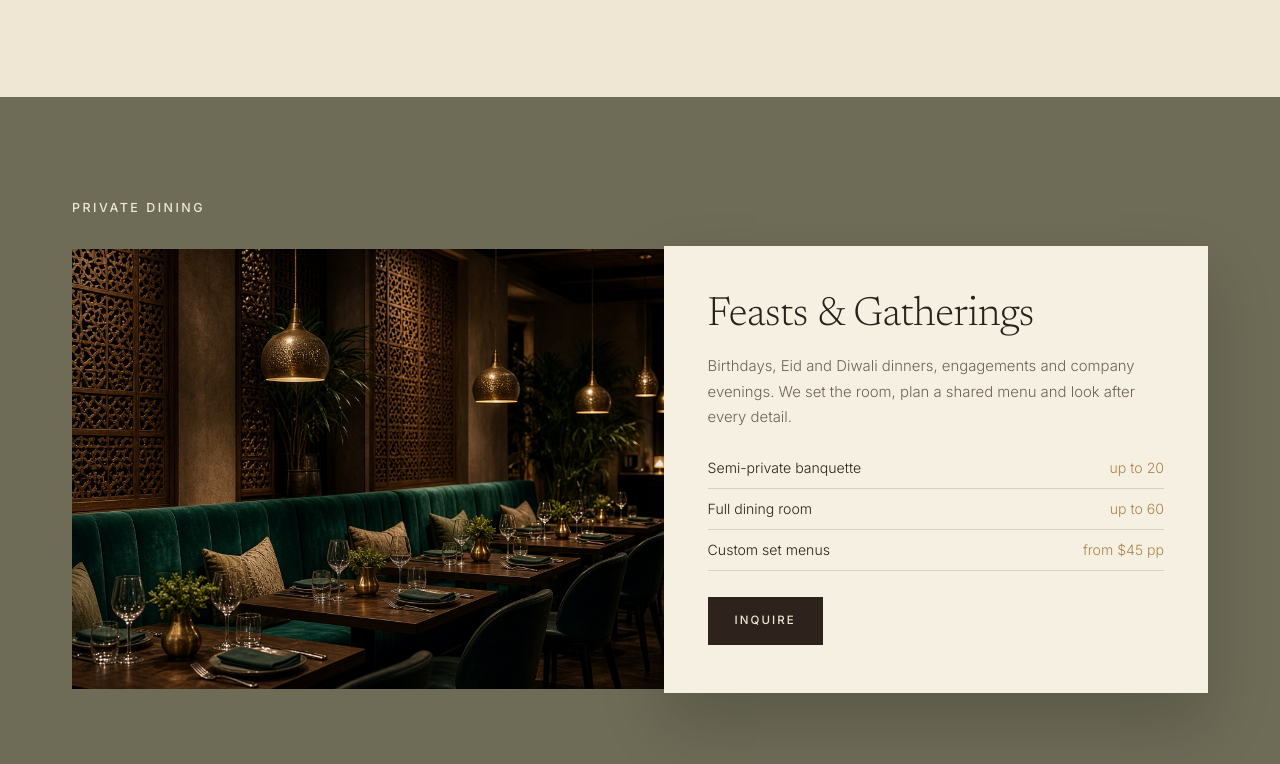
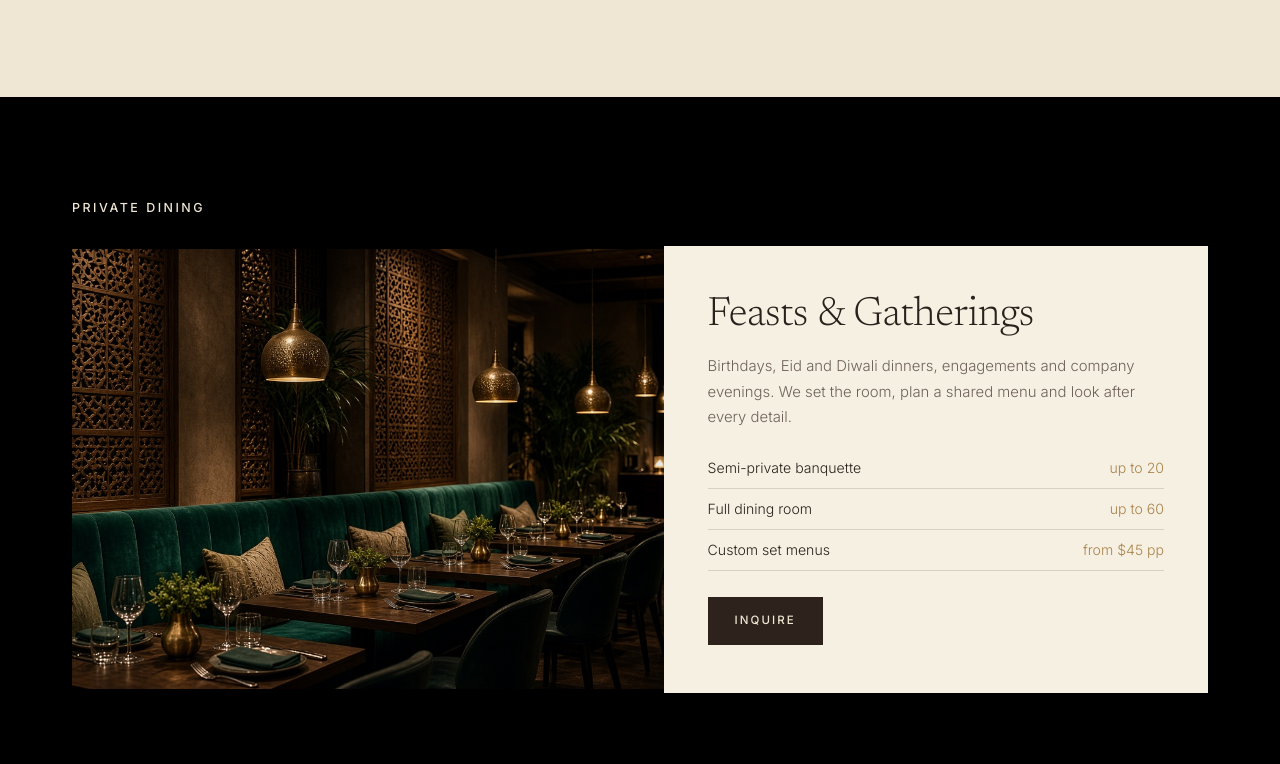
Before and after one commit to UmarQazi-dev/2ndsession, a plain HTML site: page index.html in a window 1280 px wide. Shown: the part 2936-3700 px from the top of the page. Drawn offline with Linux system fonts and the light colour scheme.

Commit message:
Make Private Dining section background black
Co-Authored-By: Claude Opus 5.5 <noreply@anthropic.com>

```diff
--- a/index.html
+++ b/index.html
@@ -32,7 +32,7 @@ section{padding:100px 0}
 .btn-dark{background:var(--brown);color:var(--cream);border-color:var(--brown)}
 .btn-dark:hover{background:var(--gold);border-color:var(--gold);color:var(--ink)}
 .dark{background:var(--brown);color:var(--cream)}
-.olive{background:var(--olive);color:var(--cream)}
+.olive{background:#000;color:var(--cream)}
 
 /* NAV */
 header{position:absolute;top:0;left:0;right:0;z-index:20;color:var(--cream)}
```
